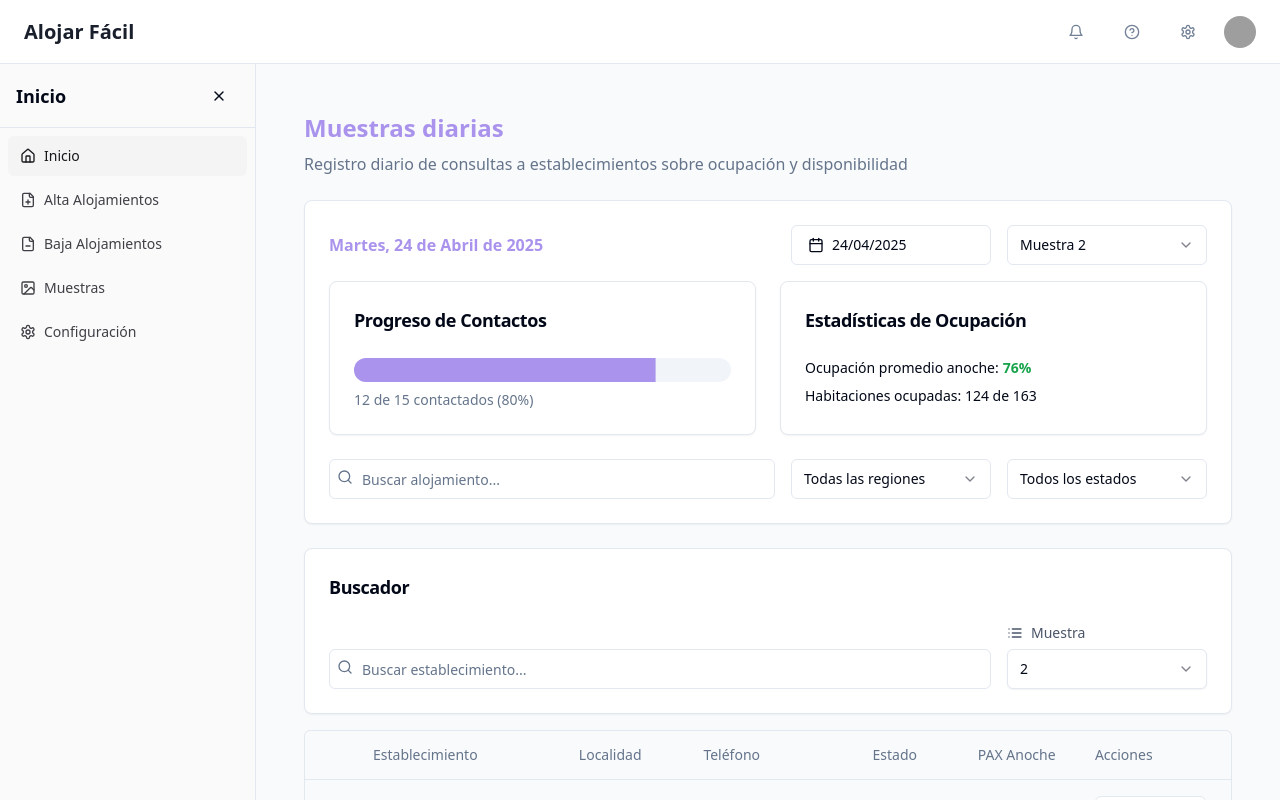
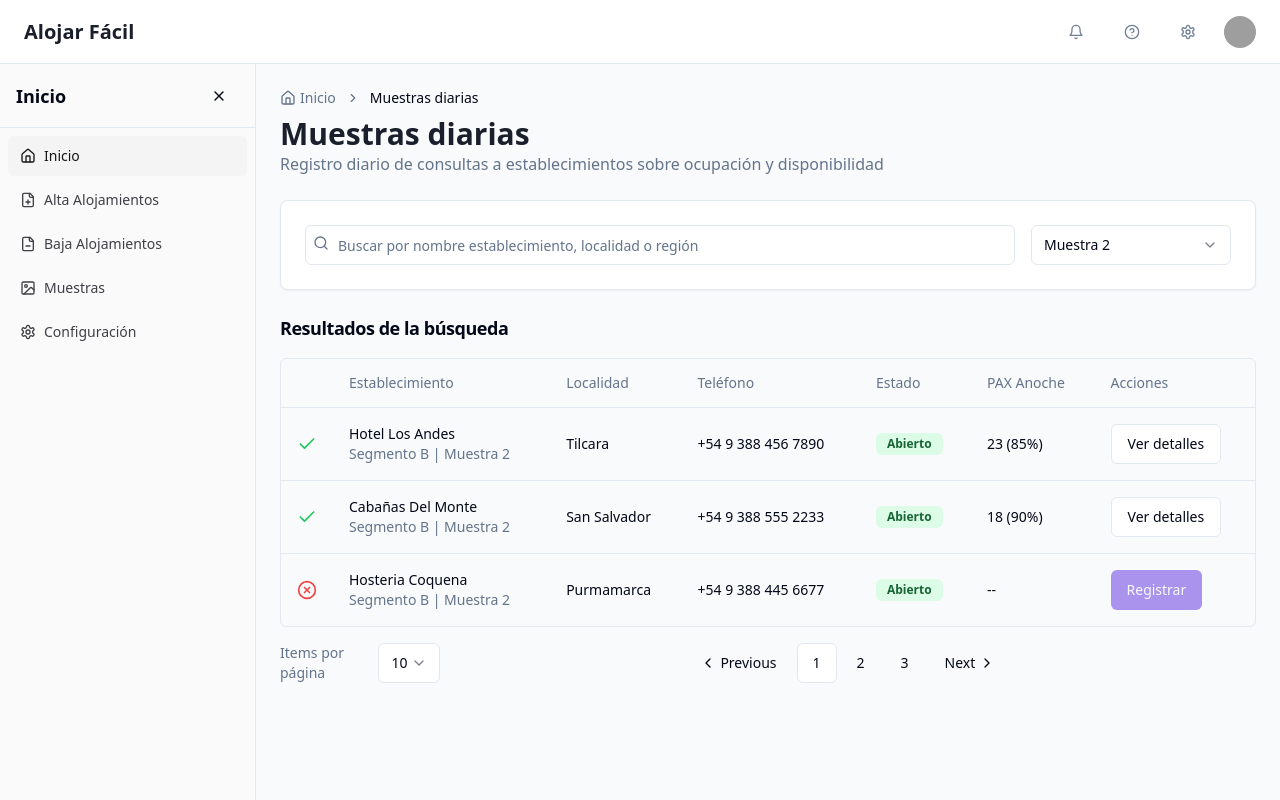
Before and after one commit to depiro/alojar-facil-app, a React (Vite) app: page /muestras in a window 1280 px wide. Shown: the top 800 px of the page. Built offline with nearby package versions, Linux system fonts and the light colour scheme; grey boxes are pictures that could not be loaded.

Commit message:
delete search inputs in Muestras

```diff
--- a/src/components/DailySamplesTable.tsx
+++ b/src/components/DailySamplesTable.tsx
@@ -67,41 +67,7 @@ const establishments = [
 export const DailySamplesTable: React.FC<DailySamplesTableProps> = ({ onRegister }) => {
   return (
     <div className="space-y-4">
-      <Card>
-        <CardHeader>
-          <CardTitle className="text-lg">Buscador</CardTitle>
-        </CardHeader>
-        <CardContent>
-          <div className="flex gap-4 items-end">
-            <div className="flex-1">
-              <div className="relative">
-                <Search className="absolute left-2 top-2.5 h-4 w-4 text-muted-foreground" />
-                <Input
-                  placeholder="Buscar establecimiento..."
-                  className="pl-8"
-                />
-              </div>
-            </div>
-            <div className="w-[200px]">
-              <Label className="form-label flex items-center gap-2 mb-2">
-                <ListIcon size={16} />
-                Muestra
-              </Label>
-              <Select defaultValue="2">
-                <SelectTrigger className="form-select">
-                  <SelectValue placeholder="Seleccionar muestra"/>
-                </SelectTrigger>
-                <SelectContent>
-                  <SelectItem value="1">1</SelectItem>
-                  <SelectItem value="2">2</SelectItem>
-                  <SelectItem value="3">3</SelectItem>
-                </SelectContent>
-              </Select>
-            </div>
-          </div>
-        </CardContent>
-      </Card>
-
+      <h3 className="font-semibold tracking-tight text-lg">Resultados de la búsqueda</h3>
       <div className="rounded-md border">
         <Table>
           <TableHeader>
--- a/src/components/form/sections/ClassificationSection.tsx
+++ b/src/components/form/sections/ClassificationSection.tsx
@@ -46,6 +46,9 @@ const ClassificationSection = () => {
             <SelectItem value="Apart Hotel">Apart Hotel</SelectItem>
             <SelectItem value="Cabaña">Cabaña</SelectItem>
             <SelectItem value="Hostel">Hostel</SelectItem>
+            <SelectItem value="Departamento">Departamento</SelectItem>
+            <SelectItem value="Monoambiente">Monoambiente</SelectItem>
+            <SelectItem value="Casa">Casa</SelectItem>
           </SelectContent>
         </Select>
       </div>
--- a/src/pages/DailySamples.tsx
+++ b/src/pages/DailySamples.tsx
@@ -1,10 +1,11 @@
 
 import React, { useState } from 'react';
-import { CalendarIcon, Search } from 'lucide-react';
+import { Building2Icon, CalendarIcon, Search, HomeIcon } from 'lucide-react';
 import { Card, CardContent, CardHeader, CardTitle } from "@/components/ui/card";
 import { Progress } from "@/components/ui/progress";
 import { Input } from "@/components/ui/input";
 import { Select, SelectContent, SelectItem, SelectTrigger, SelectValue } from "@/components/ui/select";
+import { Breadcrumb, BreadcrumbItem, BreadcrumbLink, BreadcrumbList, BreadcrumbPage, BreadcrumbSeparator } from '@/components/ui/breadcrumb';
 import { Button } from "@/components/ui/button";
 import { DailySamplesTable } from '@/components/DailySamplesTable';
 import { DailySamplesRegister } from '@/components/DailySamplesRegister';
@@ -37,37 +38,41 @@ const DailySamples = () => {
 
   return (
     <MainLayout>
-      <div className="container mx-auto p-6">
-        <h1 className="text-2xl font-bold text-primary mb-2">Muestras diarias</h1>
-        <p className="text-muted-foreground mb-6">
-          Registro diario de consultas a establecimientos sobre ocupación y disponibilidad
-        </p>
+      <div className="6 space-y-6">
+        <div>
+          <Breadcrumb>
+            <BreadcrumbList>
+              <BreadcrumbItem>
+                <BreadcrumbLink href="/">
+                  <HomeIcon className="h-4 w-4 mr-1" />
+                  <span>Inicio</span>
+                </BreadcrumbLink>
+              </BreadcrumbItem>
+              <BreadcrumbSeparator />
+              <BreadcrumbItem>
+                <BreadcrumbPage>Muestras diarias</BreadcrumbPage>
+              </BreadcrumbItem>
+            </BreadcrumbList>
+          </Breadcrumb>
+
+          <h1 className="text-3xl font-bold mt-2 text-gray-900">Muestras diarias</h1>
+          <p className="text-muted-foreground mb-6">
+            Registro diario de consultas a establecimientos sobre ocupación y disponibilidad
+          </p>
+        </div>
+
 
         <Card className="mb-6">
-          <CardContent className="pt-6">
-            <div className="flex items-center justify-between mb-4">
-              <div className="text-primary font-semibold">
-                Martes, {format(date, 'dd')} de Abril de {format(date, 'yyyy')}
+          <CardContent>
+            <div className="flex gap-4 mt-6">
+              <div className="flex-1">
+                <div className="relative">
+                  <Search className="absolute left-2 top-2.5 h-4 w-4 text-muted-foreground" />
+                  <Input placeholder="Buscar por nombre establecimiento, localidad o región" className="pl-8" />
+                </div>
               </div>
-              <div className="flex gap-4">
-                <Popover>
-                  <PopoverTrigger asChild>
-                    <Button variant="outline" className="w-[200px] justify-start gap-2">
-                      <CalendarIcon className="h-4 w-4" />
-                      {format(date, 'dd/MM/yyyy')}
-                    </Button>
-                  </PopoverTrigger>
-                  <PopoverContent className="w-auto p-0">
-                    <Calendar
-                      mode="single"
-                      selected={date}
-                      onSelect={(date) => date && setDate(date)}
-                      initialFocus
-                      className="pointer-events-auto"
-                    />
-                  </PopoverContent>
-                </Popover>
-                <Select value={selectedSample} onValueChange={setSelectedSample}>
+
+               <Select value={selectedSample} onValueChange={setSelectedSample}>
                   <SelectTrigger className="w-[200px]">
                     <SelectValue placeholder="Seleccionar muestra" />
                   </SelectTrigger>
@@ -77,69 +82,6 @@ const DailySamples = () => {
                     <SelectItem value="3">Muestra 3</SelectItem>
                   </SelectContent>
                 </Select>
-              </div>
-            </div>
-
-            <div className="grid md:grid-cols-2 gap-6">
-              <Card>
-                <CardHeader>
-                  <CardTitle className="text-lg">Progreso de Contactos</CardTitle>
-                </CardHeader>
-                <CardContent>
-                  <Progress value={contactProgress.percentage} className="h-6 mb-2" />
-                  <p className="text-sm text-muted-foreground">
-                    {contactProgress.current} de {contactProgress.total} contactados ({contactProgress.percentage}%)
-                  </p>
-                </CardContent>
-              </Card>
-
-              <Card>
-                <CardHeader>
-                  <CardTitle className="text-lg">Estadísticas de Ocupación</CardTitle>
-                </CardHeader>
-                <CardContent>
-                  <div className="space-y-2">
-                    <p className="text-sm">
-                      Ocupación promedio anoche:
-                      <span className="font-semibold text-green-600 ml-1">
-                        {occupancyStats.averageOccupancy}%
-                      </span>
-                    </p>
-                    <p className="text-sm">
-                      Habitaciones ocupadas: {occupancyStats.occupiedRooms} de {occupancyStats.totalRooms}
-                    </p>
-                  </div>
-                </CardContent>
-              </Card>
-            </div>
-
-            <div className="flex gap-4 mt-6">
-              <div className="flex-1">
-                <div className="relative">
-                  <Search className="absolute left-2 top-2.5 h-4 w-4 text-muted-foreground" />
-                  <Input placeholder="Buscar alojamiento..." className="pl-8" />
-                </div>
-              </div>
-              <Select defaultValue="all">
-                <SelectTrigger className="w-[200px]">
-                  <SelectValue placeholder="Región" />
-                </SelectTrigger>
-                <SelectContent>
-                  <SelectItem value="all">Todas las regiones</SelectItem>
-                  <SelectItem value="north">Norte</SelectItem>
-                  <SelectItem value="south">Sur</SelectItem>
-                </SelectContent>
-              </Select>
-              <Select defaultValue="all">
-                <SelectTrigger className="w-[200px]">
-                  <SelectValue placeholder="Estado" />
-                </SelectTrigger>
-                <SelectContent>
-                  <SelectItem value="all">Todos los estados</SelectItem>
-                  <SelectItem value="open">Abierto</SelectItem>
-                  <SelectItem value="closed">Cerrado</SelectItem>
-                </SelectContent>
-              </Select>
             </div>
           </CardContent>
         </Card>
```
